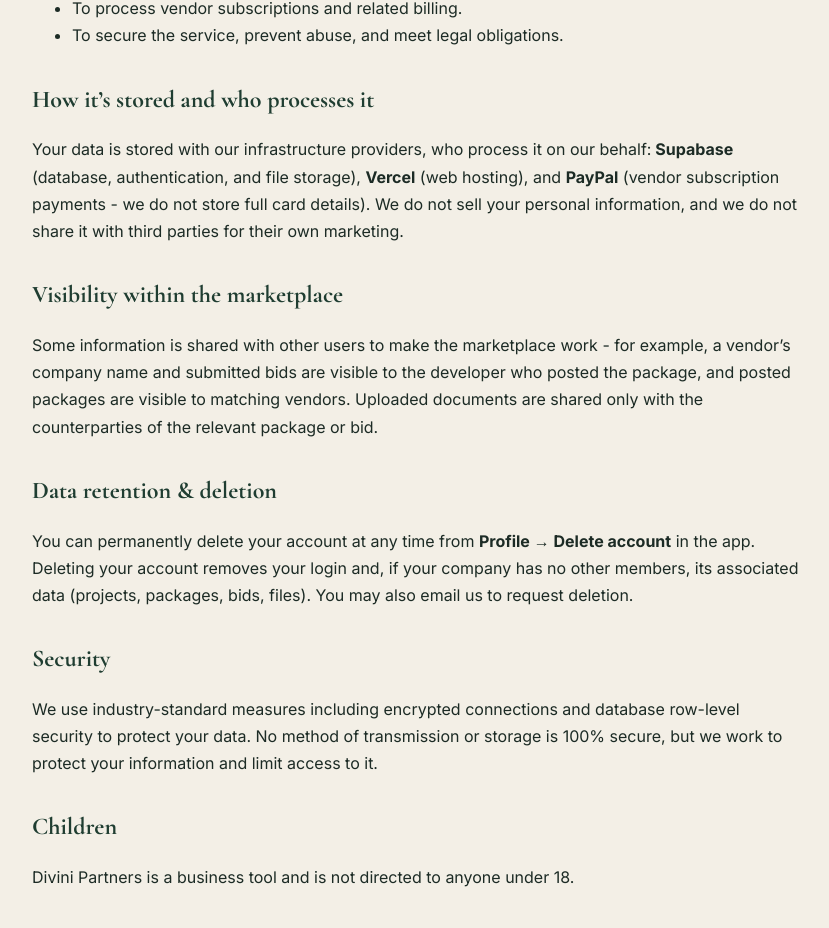
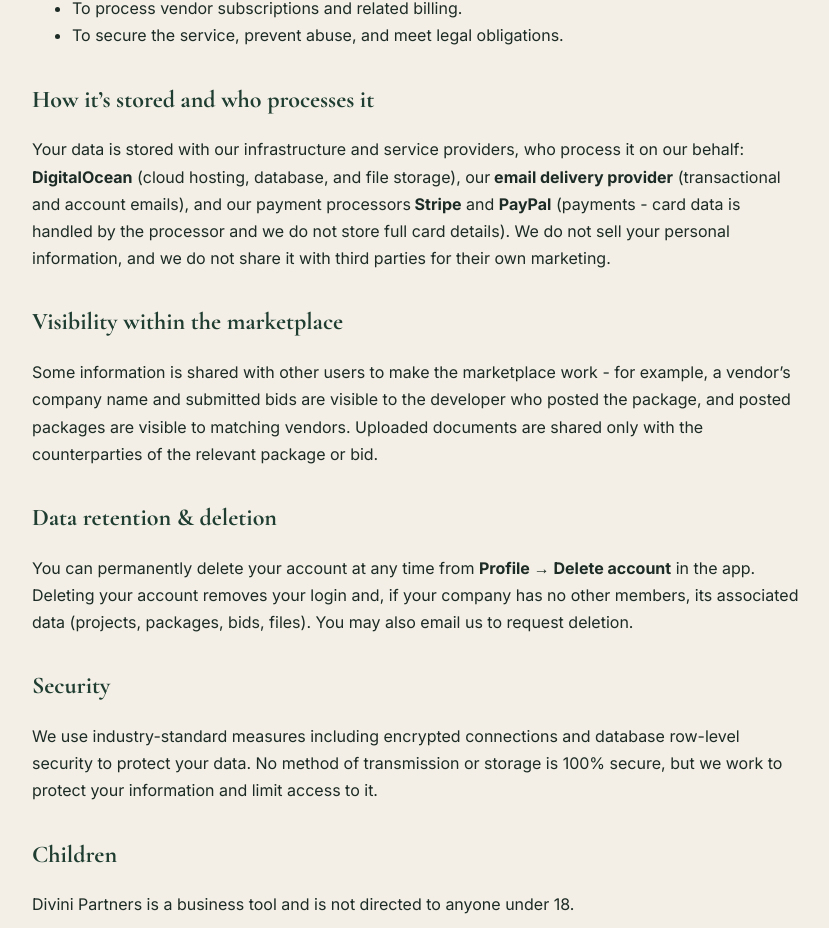
Before and after one commit to adagentpc-del/divinipartner, a React (Vite) app: page /privacy in a window 1280 px wide. Shown: the part 1094-2022 px from the top of the page, without its empty margins (222-1051 px from the left). Built offline with nearby package versions, Linux system fonts and the light colour scheme; no server answers.

Commit message:
Fix consent wording and privacy subprocessor list

```diff
--- a/src/pages/Privacy.tsx
+++ b/src/pages/Privacy.tsx
@@ -48,10 +48,12 @@ export default function Privacy() {
 
       <h2 style={h2}>How it’s stored and who processes it</h2>
       <p>
-        Your data is stored with our infrastructure providers, who process it on our behalf:
-        <strong> Supabase</strong> (database, authentication, and file storage), <strong>Vercel</strong> (web hosting),
-        and <strong>PayPal</strong> (vendor subscription payments - we do not store full card details). We do not sell your
-        personal information, and we do not share it with third parties for their own marketing.
+        Your data is stored with our infrastructure and service providers, who process it on our behalf:
+        <strong> DigitalOcean</strong> (cloud hosting, database, and file storage), our
+        <strong> email delivery provider</strong> (transactional and account emails), and our payment processors
+        <strong> Stripe</strong> and <strong>PayPal</strong> (payments - card data is handled by the processor and we do
+        not store full card details). We do not sell your personal information, and we do not share it with third parties
+        for their own marketing.
       </p>
 
       <h2 style={h2}>Visibility within the marketplace</h2>
--- a/src/pages/Register.tsx
+++ b/src/pages/Register.tsx
@@ -113,7 +113,7 @@ export default function Register() {
                 <input type="password" value={confirm} onChange={(e) => setConfirm(e.target.value)} placeholder="Re-enter your password" autoComplete="new-password" />
                 <label className="consent">
                   <input type="checkbox" checked={agreed} onChange={(e) => setAgreed(e.target.checked)} />
-                  <span>I am 18+ and agree to the <Link to="/terms">Terms</Link> and <Link to="/privacy">Privacy Policy</Link>. I understand Divini Partners is a marketplace and is not a party to bookings or transactions between users; disputes are resolved directly between users, with arbitration as described in the Terms.</span>
+                  <span>I am 18+ and agree to the <Link to="/terms">Terms</Link> and <Link to="/privacy">Privacy Policy</Link>. I understand Divini Partners is a marketplace and is not a party to bookings or transactions between users; disputes between users are resolved directly between them, and any dispute with Divini Partners is governed by the dispute-resolution terms in the Terms.</span>
                 </label>
                 <button className="btn" disabled={busy || !agreed}>{busy ? 'Creating...' : 'Create account'}</button>
               </form>
```
